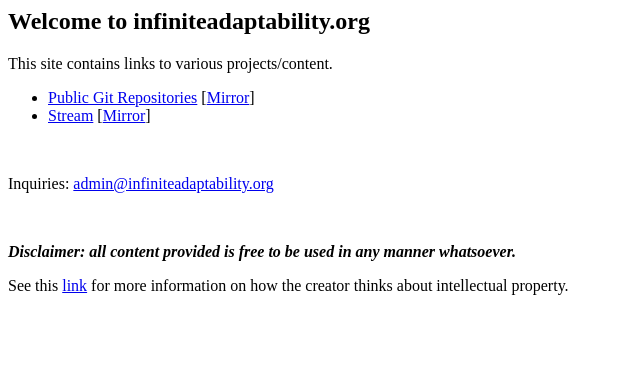
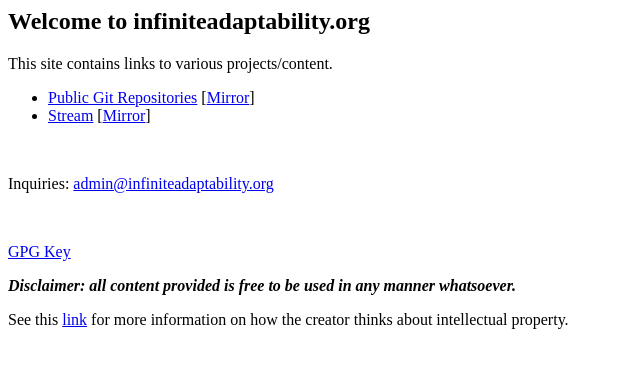
Before and after one commit to infinitis/home, a plain HTML site: page index.html in a window 1280 px wide. Shown: the whole page, without its empty margins (0-640 px from the left). Drawn offline with Linux system fonts and the light colour scheme.

Commit message:
added gpg key

```diff
--- a/index.html
+++ b/index.html
@@ -21,6 +21,7 @@
 			<br />
 			<p>Inquiries: <a href="mailto:admin@infiniteadaptability.org">admin@infiniteadaptability.org</a></p>
 			<br />
+			<p><a href="/9F62B5241CD8B2366F701276DC70967FD0FF1BF4.asc">GPG Key</a></p>
 			<p><i><b>Disclaimer: all content provided is free to be used in any manner whatsoever.</b></i></p>
 			<p>See this <a target="_blank" href="https://mises.org/library/against-intellectual-property-0">link</a> for more information on how the creator thinks about intellectual property.</p>
 		</div>
```
Also changed, not shown: 2 other files.
